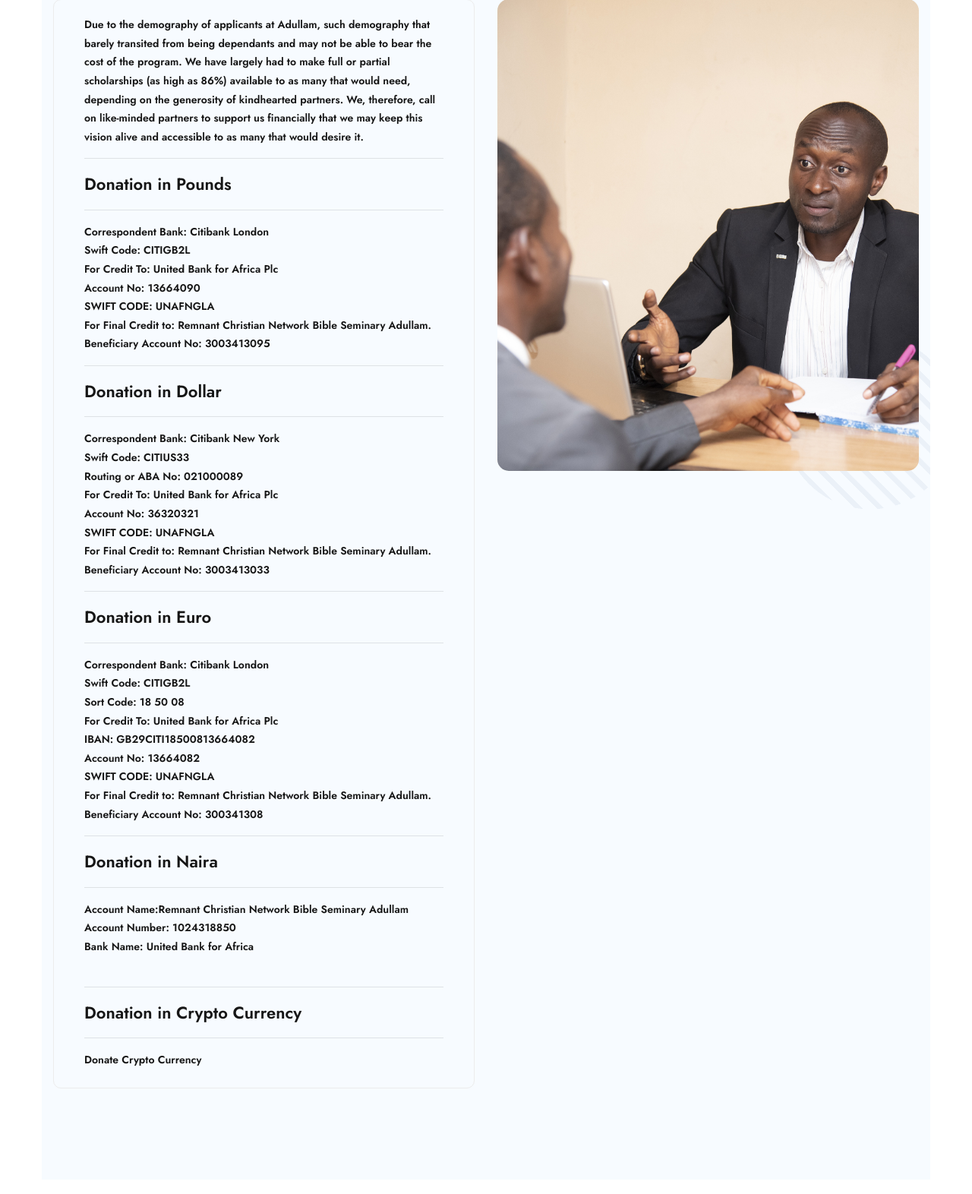
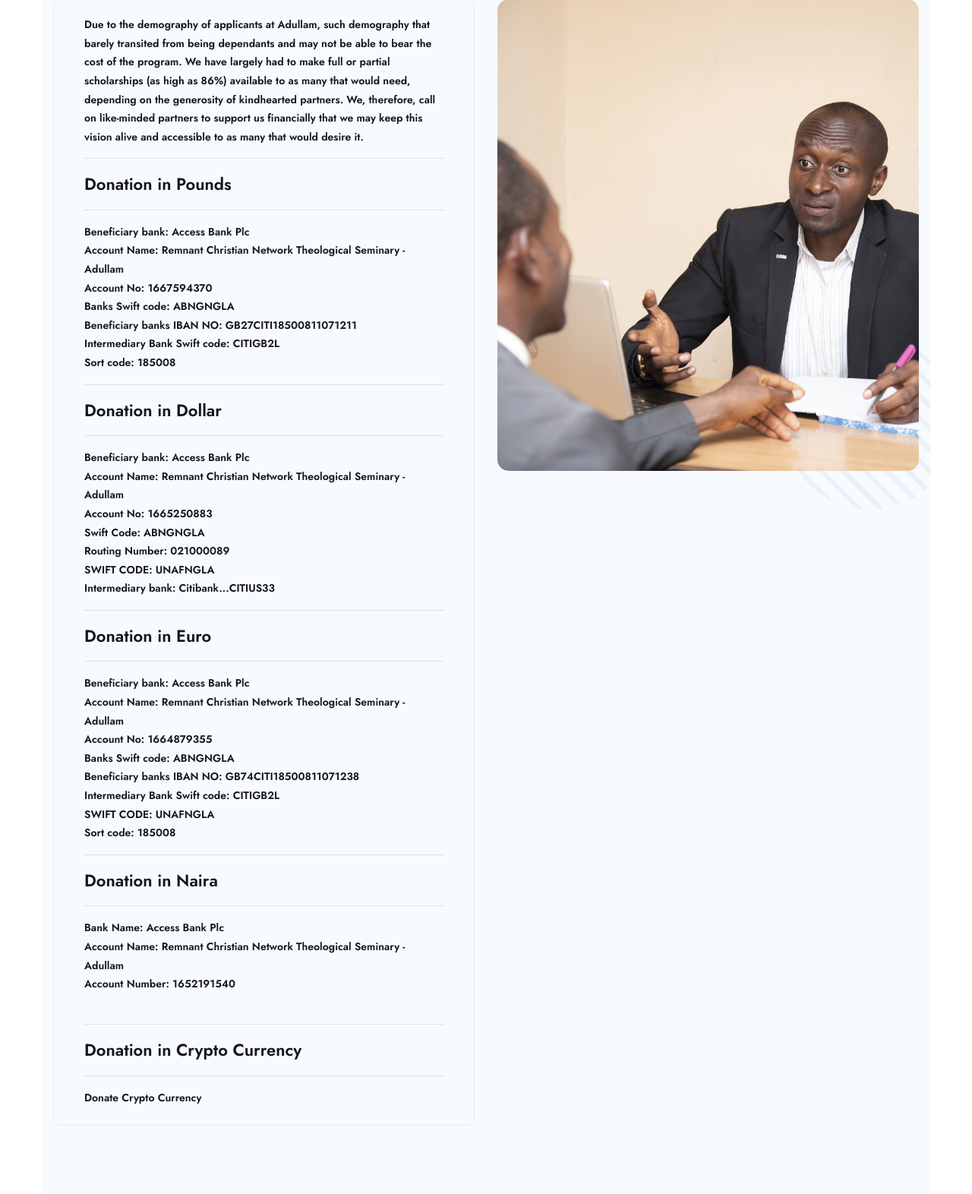
Before and after one commit to onos9/cave-landing, a PHP site: page /partnership.php in a window 1280 px wide. Shown: the part 789-2361 px from the top of the page at 76% size. Run offline with PHP 8.4, Linux system fonts and the light colour scheme; some libraries are stand-ins or nearby versions.

Commit message:
update to server

```diff
--- a/diploma.php
+++ b/diploma.php
@@ -144,6 +144,7 @@ We offer two program options:<br>
 -	A completed Application form (available online)<br>
 -	A minimum of a Secondary School Certificate or its equivalent<br>
 -	Two referees
+- All International students that wish to learn On-Campus are required to apply for and secure a student visa for the duration of their study in the Nigerian Embassy in their country before travelling in
 <br><hr>
 
 <strong>Tuition Fees</strong><br>
--- a/partnership.php
+++ b/partnership.php
@@ -132,72 +132,47 @@ We, therefore, call on like-minded partners to support us financially that we ma
                      <strong><h4>Donation in Pounds</h4></strong>  <hr>
                       <h6 class="description">
 
-Correspondent Bank: Citibank London<br>
-
-Swift Code: CITIGB2L<br>
-
-For Credit To: United Bank for Africa Plc<br>
-
-Account No: 13664090<br>
-
-SWIFT CODE: UNAFNGLA<br>
-
-For Final Credit to: Remnant Christian Network Bible Seminary Adullam.<br>
-
-Beneficiary Account No: 3003413095 <br>
+Beneficiary bank: Access Bank Plc<br>
+Account Name: Remnant Christian Network Theological Seminary - Adullam<br>
+Account No: 1667594370<br>
+Banks Swift code: ABNGNGLA<br>
+Beneficiary banks IBAN NO: GB27CITI18500811071211<br>
+Intermediary Bank Swift code: CITIGB2L<br>
+Sort code: 185008<br>
                       </h6>
 					  <hr>
                      <strong><h4>Donation in Dollar</h4></strong>
                        <hr> <h6 class="description">
 
-
-Correspondent Bank: Citibank New York<br>
-
-Swift Code: CITIUS33<br>
-
-Routing or ABA No: 021000089<br>
-
-For Credit To: United Bank for Africa Plc<br>
-
-Account No: 36320321<br>
-
+Beneficiary bank: Access Bank Plc<br>
+Account Name: Remnant Christian Network Theological Seminary - Adullam<br>
+Account No: 1665250883<br>
+Swift Code: ABNGNGLA<br>
+Routing Number: 021000089<br>
 SWIFT CODE: UNAFNGLA<br>
-
-For Final Credit to: Remnant Christian Network Bible Seminary Adullam.<br>
-
-Beneficiary Account No: 3003413033<br>
+Intermediary bank: Citibank...CITIUS33<br>
                       </h6>
 					   <hr>
                      <strong><h4>Donation in Euro</h4></strong>
                        <hr> <h6 class="description">
 
-
-Correspondent Bank: Citibank London<br>
-
-Swift Code: CITIGB2L<br>
-
-Sort Code: 18 50 08<br>
-
-For Credit To: United Bank for Africa Plc<br>
-
-IBAN: GB29CITI18500813664082<br>
-
-Account No: 13664082<br>
-
+Beneficiary bank: Access Bank Plc<br>
+Account Name: Remnant Christian Network Theological Seminary - Adullam<br>
+Account No: 1664879355<br>
+Banks Swift code: ABNGNGLA<br>
+Beneficiary banks IBAN NO: GB74CITI18500811071238<br>
+Intermediary Bank Swift code: CITIGB2L<br>
 SWIFT CODE: UNAFNGLA<br>
-
-For Final Credit to: Remnant Christian Network Bible Seminary Adullam.<br>
-
-Beneficiary Account No: 300341308<br>
+Sort code: 185008<br>
                       </h6>
 					   <hr>
                      <strong><h4>Donation in Naira</h4></strong>
                        <hr> <h6 class="description">
-Account Name:Remnant Christian Network Bible Seminary Adullam<br>
 
-Account Number: 1024318850<br>
+Bank Name: Access Bank Plc<br>
+Account Name: Remnant Christian Network Theological Seminary - Adullam<br>
 
-Bank Name: United Bank for Africa<br><br>
+Account Number: 1652191540<br><br>
                       </h6><hr>
                      <strong><h4>Donation in Crypto Currency</h4></strong>
                        <hr> <h6 class="description">
--- a/pgdt.php
+++ b/pgdt.php
@@ -147,6 +147,7 @@ Online Option: 15 months<br>
 -	A minimum of a Bachelor’s degree or its equivalent<br>
 -	Official transcripts for highest earned degree and any master’s degree work<br>
 -	Two referees
+- All International students that wish to learn On-Campus are required to apply for and secure a student visa for the duration of their study in the Nigerian Embassy in their country before travelling in
        <hr>
 <strong>Tuition Fees</strong><br>
 <strong>On campus program fees</strong>
```
